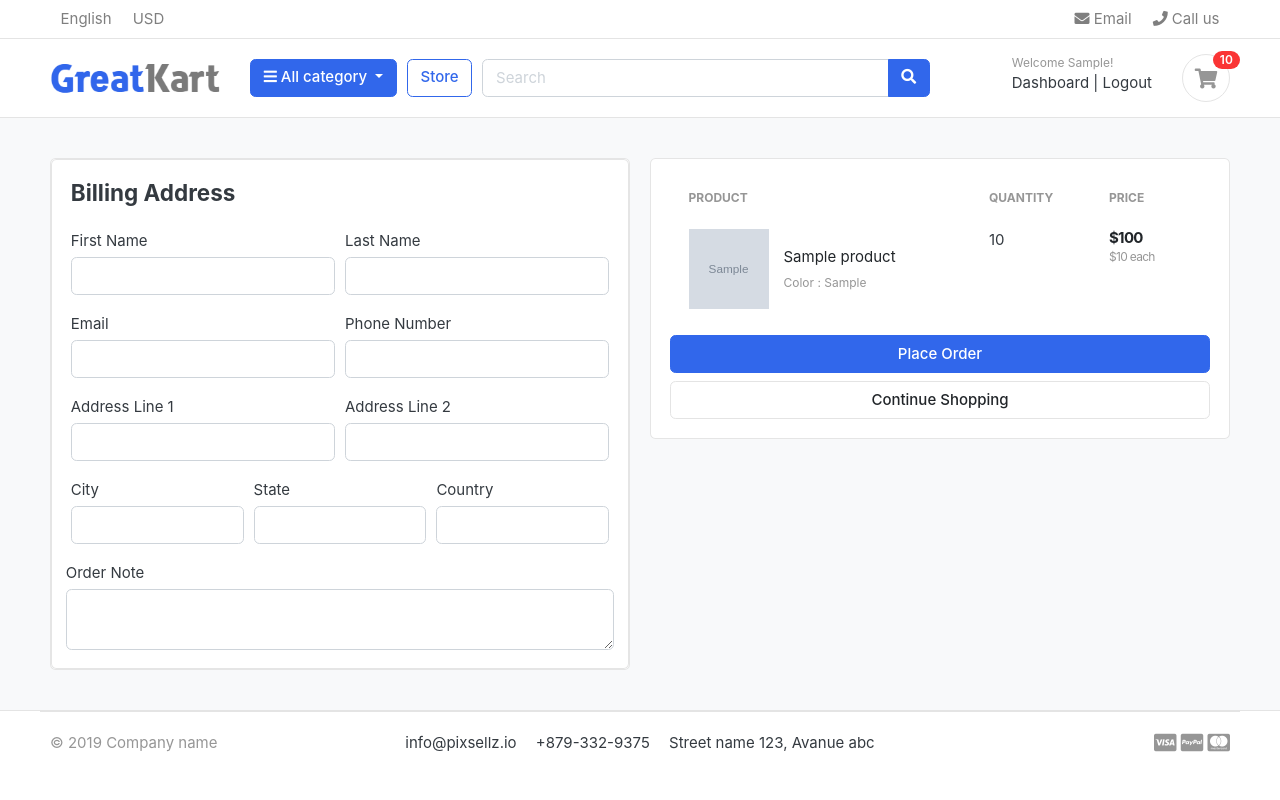
After one commit to nkarthikk/greatkart-django, a Django app: page /cart/checkout/ in a window 1280 px wide. The commit adds this page. Run offline with Django 3.2, Linux system fonts and the light colour scheme; a user stored in the database is signed in; tables that the repository leaves empty hold one stand-in row (values such as "Sample post"); grey boxes marked "Sample" are stand-in pictures; some libraries are stand-ins or nearby versions; some web fonts are replaced.

Commit message:
handled cart and checkout page for the logged in users

```diff
--- a/carts/context_processors.py
+++ b/carts/context_processors.py
@@ -9,7 +9,10 @@ def counter(request):
     else:
         try:
             cart = Cart.objects.filter(cart_id=_cart_id(request))
-            cart_items = CartItem.objects.all().filter(cart=cart[:1])
+            if request.user.is_authenticated:
+                cart_items = CartItem.objects.all().filter(user=request.user)
+            else:
+                cart_items = CartItem.objects.all().filter(cart=cart[:1])
             for cart_item in cart_items:
                 cart_count += cart_item.quantity
         except Cart.DoesNotExist:
--- a/carts/models.py
+++ b/carts/models.py
@@ -1,6 +1,6 @@
 from django.db import models
 from store.models import Product, Variation
-
+from accounts.models import Account
 
 # Create your models here.
 
@@ -12,6 +12,7 @@ class Cart(models.Model):
         return self.cart_id
 
 class CartItem(models.Model):
+    user = models.ForeignKey(Account, on_delete=models.CASCADE, null=True)
     product = models.ForeignKey(Product, on_delete=models.CASCADE)
     variations = models.ManyToManyField(Variation, blank=True)
     cart    = models.ForeignKey(Cart, on_delete=models.CASCADE)
--- a/carts/urls.py
+++ b/carts/urls.py
@@ -7,4 +7,6 @@ urlpatterns = [
     path('add_cart/<int:product_id>/', views.add_cart, name='add_cart'),
     path('remove_cart/<int:product_id>/<int:cart_item_id>/', views.remove_cart, name='remove_cart'),
     path('remove_cart_item/<int:product_id>/<int:cart_item_id>/', views.remove_cart_item, name='remove_cart_item'),
+
+    path('checkout/', views.checkout, name='checkout'),
 ]
--- a/carts/views.py
+++ b/carts/views.py
@@ -2,9 +2,10 @@ from django.shortcuts import render, redirect, get_object_or_404
 from store.models import Product, Variation
 from .models import Cart, CartItem
 from django.core.exceptions import ObjectDoesNotExist
-#from . import views
+# from . import views
 # Create your views here.
 from django.http import HttpResponse
+from django.contrib.auth.decorators import login_required
 
 def _cart_id(request):
     cart = request.session.session_key
@@ -13,74 +14,139 @@ def _cart_id(request):
     return cart
 
 def add_cart(request, product_id):
+    current_user = request.user
     product = Product.objects.get(id=product_id)  #get the product
-    product_variation = []
-    if request.method == 'POST':
-        for item in request.POST:
-            key = item
-            value = request.POST[key]
+    # If the user is authenticated
+    if current_user.is_authenticated:
+        product_variation = []
+        if request.method == 'POST':
+            for item in request.POST:
+                key = item
+                value = request.POST[key]
 
-            try:
-                variation = Variation.objects.get(product=product, variation_category__iexact=key, variation_value__iexact=value)
-                product_variation.append(variation)
-            except:
-                pass
+                try:
+                    variation = Variation.objects.get(product=product, variation_category__iexact=key, variation_value__iexact=value)
+                    product_variation.append(variation)
+                except:
+                    pass
 
-    try:
-        cart = Cart.objects.get(cart_id=_cart_id(request)) # get the cart using the cart_id present in the session
-    except Cart.DoesNotExist:
-        cart = Cart.objects.create(
-            cart_id = _cart_id(request)
-        )
-    cart.save()
 
-    is_cart_item_exists = CartItem.objects.filter(product=product,cart=cart).exists()
+        is_cart_item_exists = CartItem.objects.filter(product=product, user=current_user).exists()
+        if is_cart_item_exists:
+            cart_item = CartItem.objects.filter(product=product, user=current_user)
+            ex_var_list = []
+            id = []
+            for item in cart_item:
+                existing_variations = item.variations.all()
+                ex_var_list.append(list(existing_variations))
+                id.append(item.id)
 
-    if is_cart_item_exists:
-        cart_item = CartItem.objects.filter(product=product, cart=cart)
-        # existing_variations -> database
-        # current variations -> product_variation
-        # item_id -> database
-        ex_var_list = []
-        id = []
-        for item in cart_item:
-            existing_variations = item.variations.all()
-            ex_var_list.append(list(existing_variations))
-            id.append(item.id)
+            if product_variation in ex_var_list:
+                # increase the cart item quantity
+                index = ex_var_list.index(product_variation)
+                item_id = id[index]
+                item = CartItem.objects.get(product=product, id=item_id)
+                item.quantity += 1
+                item.save()
 
-        print(ex_var_list)
+            else:
+                cart = Cart.objects.create(
+                    cart_id = ""
+                )
+                item = CartItem.objects.create(product=product, quantity=1, user=current_user, cart = cart)
+                if len(product_variation) > 0:
+                    item.variations.clear()
+                    item.variations.add(*product_variation)
+                item.save()
+        else:
+            cart = Cart.objects.create(
+                cart_id = ""
+            )
+            cart_item = CartItem.objects.create(
+                product = product,
+                quantity = 1,
+                user = current_user,
+                cart = cart,
+            )
+            if len(product_variation) > 0:
+                cart_item.variations.clear()
+                cart_item.variations.add(*product_variation)
+            cart_item.save()
+        return redirect('cart')
+    # If user is not authenticated
+    else:
 
-        if product_variation in ex_var_list:
-            # increase the cart item quantity
-            index = ex_var_list.index(product_variation)
-            item_id = id[index]
-            item = CartItem.objects.get(product=product, id=item_id)
-            item.quantity += 1
-            item.save()
+        product_variation = []
+        if request.method == 'POST':
+            for item in request.POST:
+                key = item
+                value = request.POST[key]
 
+                try:
+                    variation = Variation.objects.get(product=product, variation_category__iexact=key, variation_value__iexact=value)
+                    product_variation.append(variation)
+                except:
+                    pass
+
+
+        try:
+            cart = Cart.objects.get(cart_id=_cart_id(request)) # get the cart using the cart_id present in the session
+        except Cart.DoesNotExist:
+            cart = Cart.objects.create(
+                cart_id = _cart_id(request)
+            )
+        cart.save()
+
+        is_cart_item_exists = CartItem.objects.filter(product=product,cart=cart).exists()
+        if is_cart_item_exists:
+            cart_item = CartItem.objects.filter(product=product, cart=cart)
+            # existing_variations -> database
+            # current variations -> product_variation
+            # item_id -> database
+            ex_var_list = []
+            id = []
+            for item in cart_item:
+                existing_variations = item.variations.all()
+                ex_var_list.append(list(existing_variations))
+                id.append(item.id)
+
+            print(ex_var_list)
+
+            if product_variation in ex_var_list:
+                # increase the cart item quantity
+                index = ex_var_list.index(product_variation)
+                item_id = id[index]
+                item = CartItem.objects.get(product=product, id=item_id)
+                item.quantity += 1
+                item.save()
+
+            else:
+                item = CartItem.objects.create(product=product, quantity=1, cart=cart)
+                if len(product_variation) > 0:
+                    item.variations.clear()
+                    item.variations.add(*product_variation)
+                item.save()
         else:
-            item = CartItem.objects.create(product=product, quantity=1, cart=cart)
+            cart_item = CartItem.objects.create(
+                product = product,
+                quantity = 1,
+                cart = cart,
+            )
             if len(product_variation) > 0:
-                item.variations.clear()
-                item.variations.add(*product_variation)
-            item.save()
-    else:
-        cart_item = CartItem.objects.create(
-            product = product,
-            quantity = 1,
-            cart = cart,
-        )
-        if len(product_variation) > 0:
-            cart_item.variations.clear()
-            cart_item.variations.add(*product_variation)
-        cart_item.save()
-    return redirect('cart')
+                cart_item.variations.clear()
+                cart_item.variations.add(*product_variation)
+            cart_item.save()
+        return redirect('cart')
 
 def remove_cart(request, product_id, cart_item_id):
-    cart = Cart.objects.get(cart_id=_cart_id(request))
+
     product = get_object_or_404(Product, id=product_id)
     try:
-        cart_item = CartItem.objects.get(product=product, cart=cart, id=cart_item_id)
+        if request.user.is_authenticated:
+            cart_item = CartItem.objects.get(product=product, user=request.user, id=cart_item_id)
+        else:
+            cart = Cart.objects.get(cart_id=_cart_id(request))
+            cart_item = CartItem.objects.get(product=product, cart=cart, id=cart_item_id)
         if cart_item.quantity > 1:
             cart_item.quantity -= 1
             cart_item.save()
@@ -92,9 +158,15 @@ def remove_cart(request, product_id, cart_item_id):
 
 
 def remove_cart_item(request, product_id, cart_item_id):
-    cart = Cart.objects.get(cart_id=_cart_id(request))
+
     product = get_object_or_404(Product, id=product_id)
-    cart_item = CartItem.objects.get(product=product, cart=cart, id=cart_item_id)
+
+    if request.user.is_authenticated:
+        cart_item = CartItem.objects.get(product=product, user=request.user, id=cart_item_id)
+    else:
+        cart = Cart.objects.get(cart_id=_cart_id(request))
+        cart_item = CartItem.objects.get(product=product, cart=cart, id=cart_item_id)
+
     cart_item.delete()
     return redirect('cart')
 
@@ -103,8 +175,11 @@ def cart(request, total=0, quantity=0, cart_items=None):
     try:
         tax = 0
         grand_total = 0
-        cart = Cart.objects.get(cart_id=_cart_id(request))
-        cart_items = CartItem.objects.filter(cart=cart, is_active=True)
+        if request.user.is_authenticated:
+            cart_items = CartItem.objects.filter(user=request.user, is_active=True)
+        else:
+            cart = Cart.objects.get(cart_id=_cart_id(request))
+            cart_items = CartItem.objects.filter(cart=cart, is_active=True)
         for cart_item in cart_items:
             total += (cart_item.product.price * cart_item.quantity)
             quantity += cart_item.quantity
@@ -121,3 +196,30 @@ def cart(request, total=0, quantity=0, cart_items=None):
         'grand_total' : grand_total,
     }
     return render(request, 'store/cart.html', context)
+
+@login_required(login_url="login")
+def checkout(request, total=0, quantity=0, cart_items=None):
+    try:
+        tax = 0
+        grand_total = 0
+        if request.user.is_authenticated:
+            cart_items = CartItem.objects.filter(user=request.user, is_active=True)
+        else:
+            cart = Cart.objects.get(cart_id=_cart_id(request))
+            cart_items = CartItem.objects.filter(cart=cart, is_active=True)
+        for cart_item in cart_items:
+            total += (cart_item.product.price * cart_item.quantity)
+            quantity += cart_item.quantity
+        tax = (2 * total)/100
+        grand_total = total + tax
+    except ObjectDoesNotExist:
+        pass #just ignore
+
+    context = {
+        'total': total,
+        'quantity': quantity,
+        'cart_items': cart_items,
+        'tax'       : tax,
+        'grand_total' : grand_total,
+    }
+    return render(request, 'store/checkout.html', context)
--- a/templates/store/cart.html
+++ b/templates/store/cart.html
@@ -102,7 +102,7 @@
 			<p class="text-center mb-3">
 				<img src="{% static './images/misc/payments.png'%}" height="26">
 			</p>
-			<a href="./place-order.html" class="btn btn-primary btn-block"> Checkout </a>
+			<a href="{%	url 'checkout' %}" class="btn btn-primary btn-block"> Checkout </a>
 			<a href="{% url 'store' %}" class="btn btn-light btn-block">Continue Shopping</a>
 		</div> <!-- card-body.// -->
 		</div> <!-- card.// -->
--- /dev/null
+++ b/templates/store/checkout.html
@@ -0,0 +1,135 @@
+{% extends 'base.html' %}
+{% load static %}
+
+{% block content %}
+
+
+<section class="section-content padding-y bg">
+<div class="container">
+
+<!-- ============================ COMPONENT 1 ================================= -->
+
+<div class="row">
+	<aside class="col-lg-6">
+<div class="card">
+  <div class="card">
+    <div class="card-body">
+      <h4 class="card-title mb-4">Billing Address</h4>
+      <form action="" method="POST">
+        {% csrf_token %}
+        <div class="form-row">
+          <div class="col form-group">
+            <label for="">First Name</label>
+            <input type="text" name="first_name" class="form-control" required>
+          </div>
+            <div class="col form-group">
+              <label for="">Last Name</label>
+              <input type="text" name="last_name" class="form-control" required>
+            </div>
+        </div>
+        <div class="form-row">
+          <div class="col form-group">
+            <label for="">Email</label>
+            <input type="email" name="email" class="form-control" required>
+          </div>
+            <div class="col form-group">
+              <label for="">Phone Number</label>
+              <input type="text" name="phone" class="form-control" required>
+            </div>
+        </div>
+        <div class="form-row">
+          <div class="col form-group">
+            <label for="">Address Line 1</label>
+            <input type="email" name="address_line_1" class="form-control" required>
+          </div>
+          <div class="col form-group">
+            <label for="">Address Line 2</label>
+            <input type="text" name="address_line_2" class="form-control" required>
+          </div>
+        </div>
+        <div class="form-row">
+          <div class="col form-group">
+            <label for="">City</label>
+            <input type="email" name="city" class="form-control" required>
+          </div>
+          <div class="col form-group">
+            <label for="">State</label>
+            <input type="text" name="state" class="form-control" required>
+          </div>
+          <div class="col form-group">
+            <label for="">Country</label>
+            <input type="text" name="country" class="form-control" required>
+          </div>
+        </div>
+        <div class="form-row">
+          <label for="">Order Note</label>
+          <textarea name="order_note" rows="2" class="form-control"></textarea>
+        </div>
+    </div>
+  </div>
+</div> <!-- card.// -->
+
+	</aside> <!-- col.// -->
+	<aside class="col-lg-6">
+
+		<div class="card">
+		<div class="card-body">
+      <table class="table table-borderless table-shopping-cart">
+      <thead class="text-muted">
+      <tr class="small text-uppercase">
+        <th scope="col">Product</th>
+        <th scope="col" width="120">Quantity</th>
+        <th scope="col" width="120">Price</th>
+      </tr>
+      </thead>
+      <tbody>
+      	{% for cart_item in cart_items %}
+      <tr>
+      	<td>
+      		<figure class="itemside align-items-center">
+      			<div class="aside"><img src="{{	cart_item.product.images.url }}" class="img-sm"></div>
+      			<figcaption class="info">
+      				<a href="{{ cart_item.product.get_url }}" class="title text-dark">{{ cart_item.product.product_name }}</a>
+      				<p class="text-muted small">
+      					{% if cart_item.variations.all %}
+      						{% for item in cart_item.variations.all %}
+      						{{ item.variation_category | capfirst }} : {{ item.variation_value | capfirst }} <br>
+      						{% endfor %}
+      					{% endif %}
+      				</p>
+      			</figcaption>
+      		</figure>
+      	</td>
+      	<td>
+      		<!-- col.// -->
+      					<label for="">{{cart_item.quantity}}</label>
+      	</td>
+      	<td>
+      		<div class="price-wrap">
+      			<var class="price">${{ cart_item.sub_total }}</var>
+      			<small class="text-muted"> ${{ cart_item.product.price }} each </small>
+      		</div> <!-- price-wrap .// -->
+      	</td>
+      </tr>
+      {%	endfor %}
+      </tbody>
+      </table>
+      <button type="submit" name="submit" class="btn btn-primary btn-block"> Place Order </button>
+			<a href="{% url 'store' %}" class="btn btn-light btn-block">Continue Shopping</a>
+    </form>
+		</div> <!-- card-body.// -->
+		</div> <!-- card.// -->
+
+</aside> <!-- col.// -->
+
+
+</div> <!-- row.// -->
+
+<!-- ============================ COMPONENT 1 END .// ================================= -->
+
+
+</div> <!-- container .//  -->
+</section>
+<!-- ========================= SECTION CONTENT END// ========================= -->
+
+{% endblock %}
```
Also changed, not shown: accounts/views.py (+57 -2 lines), carts/migrations/0003_cartitem_user.py (added).
